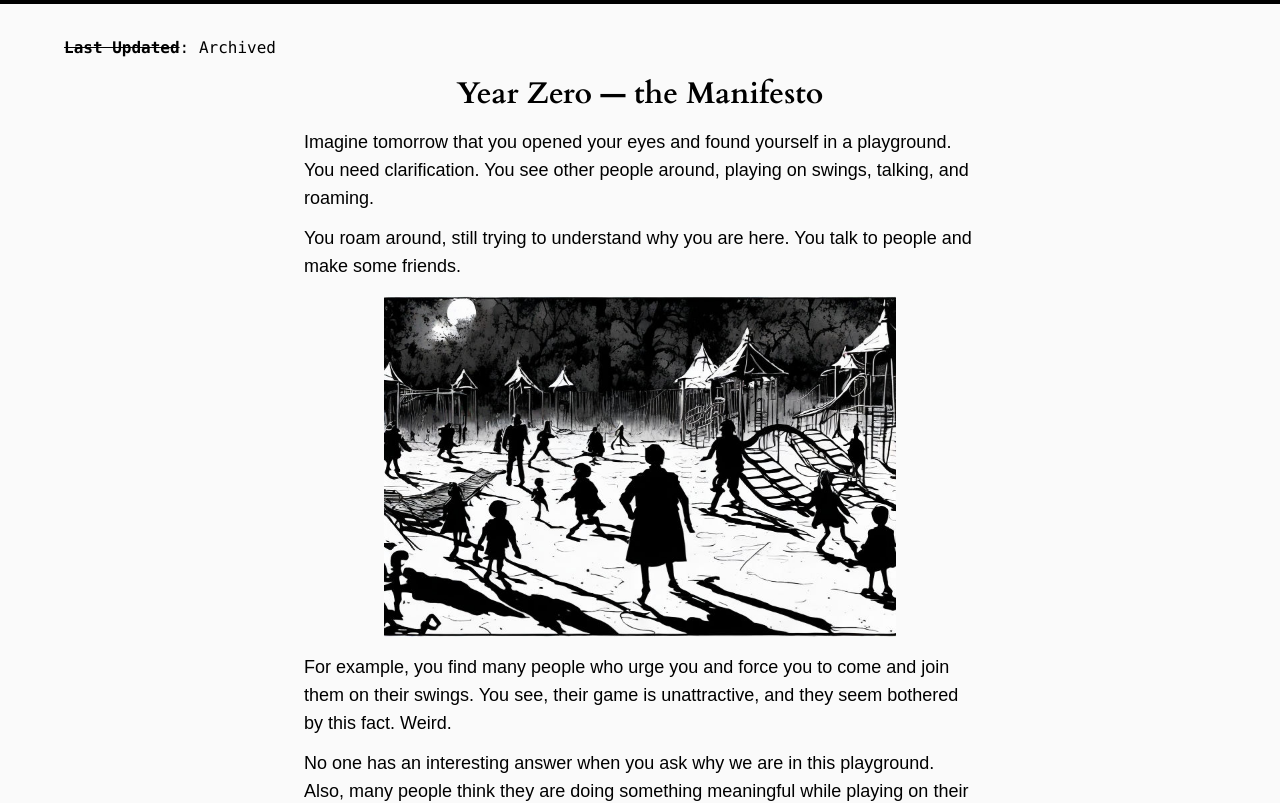
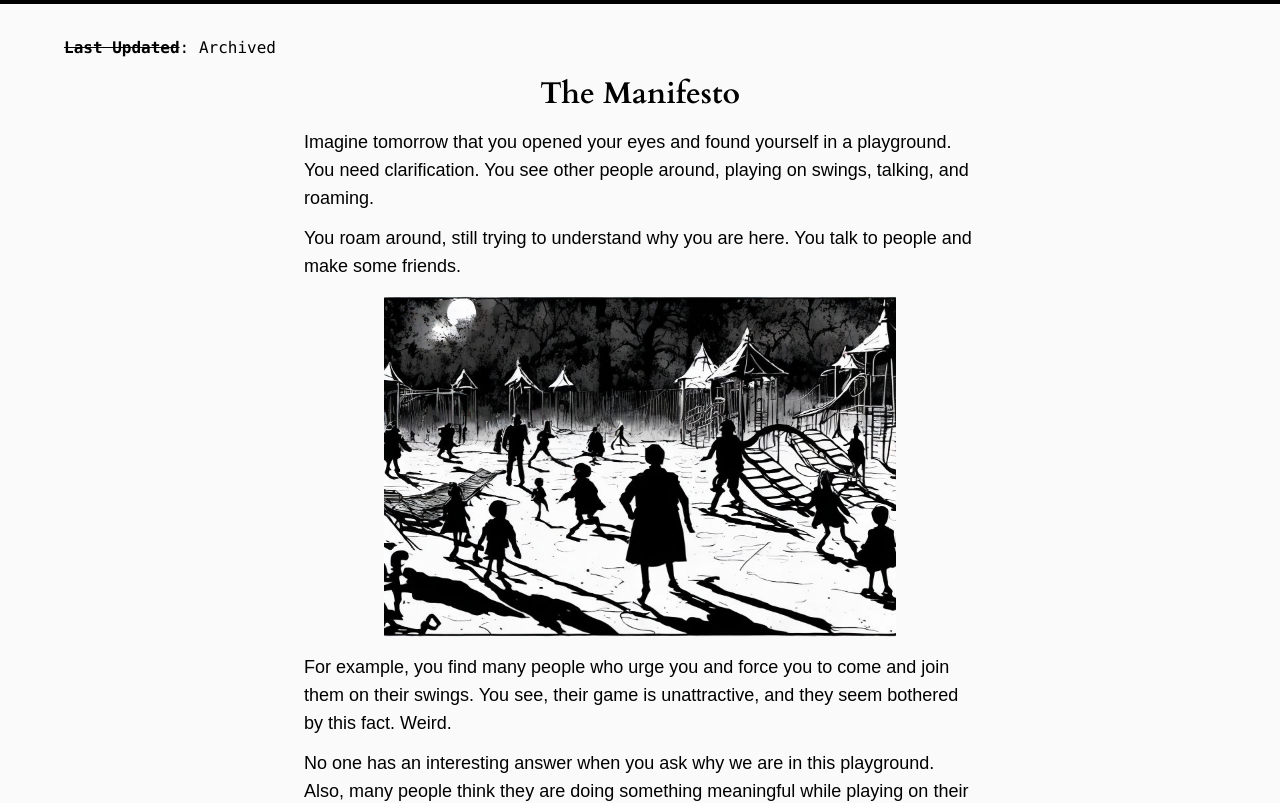
Before and after one commit to TheBlapse/wayfarers.space, a Next.js app: page /manifesto in a window 1280 px wide. Shown: the top 803 px of the page. Built offline with nearby package versions, Linux system fonts and the light colour scheme; a web font is replaced by a local one.

Commit message:
build fix

```diff
--- a/app/manifesto/page.tsx
+++ b/app/manifesto/page.tsx
@@ -15,7 +15,7 @@ export default function page() {
         <span> Archived</span> {/* {getLastUpdatedDate()} */}
       </div>
       <div className=" align-center mx-auto flex w-[90vw] max-w-2xl flex-col gap-3 text-center font-head text-2xl font-[600] md:w-[75vw] md:text-3xl lg:w-[60vw] ">
-        Year Zero &mdash; the Manifesto
+        The Manifesto
       </div>
 
       <div className=" mx-auto flex w-[90vw] max-w-2xl flex-col gap-3 font-serif text-lg font-[460] md:w-[75vw] lg:w-[60vw] ">
--- /dev/null
+++ b/app/year-zero/page.tsx
@@ -0,0 +1,7 @@
+export default function Page() {
+    return (
+        <div>
+        <h1>Year Zero</h1>
+        </div>
+    );
+    }
```
Also changed, not shown: 1 other file (tests, documents, lock files or other folders).
